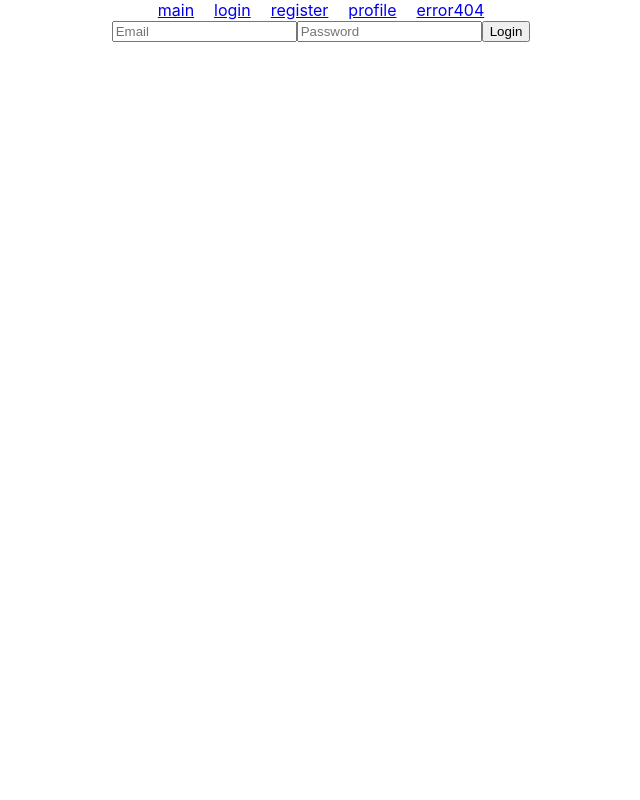
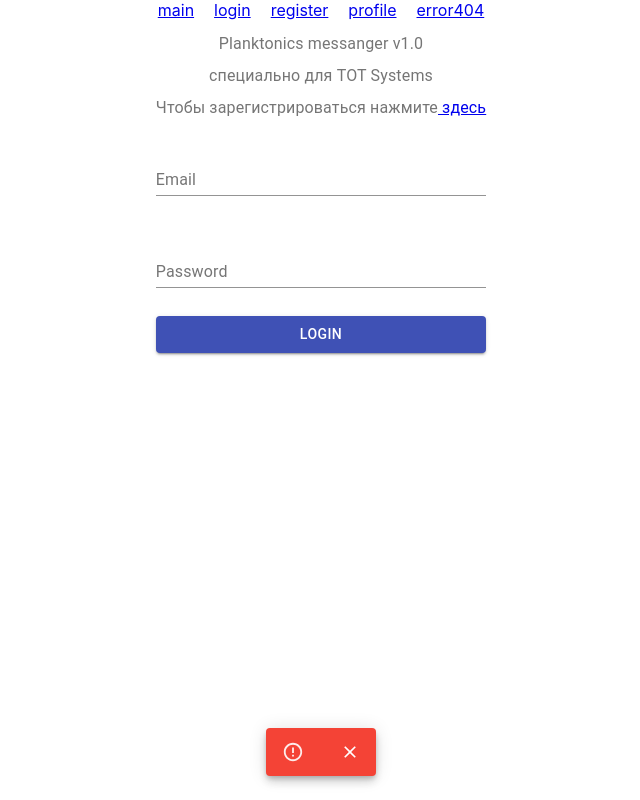
Before and after one commit to hj-abzal/TOT-Systems-network, a React (Create React App) app: page /#/login in a window 1280 px wide. Shown: the whole page, without its empty margins (319-959 px from the left). Built offline with nearby package versions, Linux system fonts and the light colour scheme.

Commit message:
add material ui for login and reg

```diff
--- a/package.json
+++ b/package.json
@@ -3,6 +3,9 @@
   "version": "0.1.0",
   "private": true,
   "dependencies": {
+    "@material-ui/core": "^4.12.3",
+    "@material-ui/icons": "^4.11.2",
+    "@material-ui/lab": "^4.0.0-alpha.60",
     "@testing-library/jest-dom": "^5.11.4",
     "@testing-library/react": "^11.1.0",
     "@testing-library/user-event": "^12.1.10",
--- /dev/null
+++ b/src/components/ErrorSnackbar/ErrorSnackbar.tsx
@@ -0,0 +1,33 @@
+import React from 'react'
+import Snackbar from '@material-ui/core/Snackbar'
+import MuiAlert, {AlertProps} from '@material-ui/lab/Alert'
+import {useDispatch, useSelector} from 'react-redux'
+import { AppStateType } from '../../App/store'
+import { setValidation } from '../../features/authorization/Login/loginReducer'
+
+function Alert(props: AlertProps) {
+    return <MuiAlert elevation={6} variant="filled" {...props} />
+}
+
+export function ErrorSnackbar() {
+    const error = useSelector<AppStateType, string | null>(state => state.login.validation);
+    const dispatch = useDispatch()
+
+    const handleClose = (event?: React.SyntheticEvent, reason?: string) => {
+        if (reason === 'clickaway') {
+            return
+        }
+        dispatch(setValidation(null));
+    }
+
+
+    const isOpen = error !== null;
+
+    return (
+        <Snackbar open={isOpen} autoHideDuration={6000} onClose={handleClose}>
+            <Alert onClose={handleClose} severity="error">
+                {error}
+            </Alert>
+        </Snackbar>
+    )
+}
--- a/src/components/routes/Routes.tsx
+++ b/src/components/routes/Routes.tsx
@@ -1,6 +1,7 @@
+import Container from "@material-ui/core/Container";
 import React from "react";
-import {Switch, Route} from "react-router-dom";
-import {PageType, pages} from "./Pages";
+import { Switch, Route } from "react-router-dom";
+import { PageType, pages } from "./Pages";
 
 const mappedRoutes = pages.map((p: PageType) => (
     <Route
@@ -14,9 +15,11 @@ const mappedRoutes = pages.map((p: PageType) => (
 const Routes = () => {
 
     return (
-        <Switch>
-            {mappedRoutes}
-        </Switch>
+        <Container fixed>
+            <Switch>
+                {mappedRoutes}
+            </Switch>
+        </Container>
     );
 };
 
--- a/src/features/Profile/Profile.tsx
+++ b/src/features/Profile/Profile.tsx
@@ -12,7 +12,7 @@ export const Profile = () => {
         return (
             <div>
                 <div>
-                    <img src="userPng" alt="" />
+                    <img style={{width: "150px"}} src={userPng} alt="" />
                 </div>
                 <div>
                     <b>{user.profileInfo.firstName + ' ' + user.profileInfo.lastName}</b>
--- /dev/null
+++ b/src/features/authorization/Login/Login.module.css
@@ -0,0 +1,7 @@
+.wrapper {
+  height: 100vh;
+}
+.errorStyle {
+  height: 20px;
+  color: red;
+}
--- a/src/features/authorization/Login/Login.tsx
+++ b/src/features/authorization/Login/Login.tsx
@@ -1,15 +1,20 @@
 import React from 'react';
 import { useFormik } from 'formik';
 import { useDispatch, useSelector } from 'react-redux';
-import { Redirect } from 'react-router-dom';
+import { NavLink, Redirect } from 'react-router-dom';
 import { AppStateType } from '../../../App/store';
 import { LogIn } from './loginReducer';
 import { PATH } from '../../../components/routes/Pages';
-
+import s from './Login.module.css'
+import { Grid, Button } from '@material-ui/core';
+import FormControl from '@material-ui/core/FormControl/FormControl';
+import FormLabel from '@material-ui/core/FormLabel/FormLabel';
+import FormGroup from '@material-ui/core/FormGroup/FormGroup';
+import TextField from '@material-ui/core/TextField/TextField';
+import { ErrorSnackbar } from '../../../components/ErrorSnackbar/ErrorSnackbar';
 
 export const Login = () => {
     const isLoggedIn = useSelector<AppStateType, boolean>(state => state.login.isLoggedIn)
-    const loginValidation = useSelector<AppStateType, string>(state => state.login.validation)
     const dispatch = useDispatch();
 
     type FormErrorType = {
@@ -46,29 +51,74 @@ export const Login = () => {
     if (isLoggedIn) {
         return <Redirect to={PATH.PROFILE} />
     }
-    return <div>
+    return <Grid container justify="center">
+        <ErrorSnackbar />
+        <Grid item xs={4}>
             <form onSubmit={formik.handleSubmit}>
-            <input
-                placeholder="Email"
+                <FormControl>
+                    <FormLabel>
+                        <p>Planktonics messanger v1.0 </p>
+                        <p>специально для TOT Systems</p>
+                        <p>Чтобы зарегистрироваться нажмите
+                            <NavLink to={PATH.REGISTER}> здесь</NavLink>
+                        </p>
+                    </FormLabel>
+                    <FormGroup>
+                        <TextField
+                            label="Email"
+                            margin="normal"
                             {...formik.getFieldProps('email')}
                         />
-            {formik.touched.email &&
-                formik.errors.email ? <div style={{ color: 'red' }}>{formik.errors.email}</div> : null}
-            <input
+
+                        {
+                            <div className={s.errorStyle}>
+                                {
+                                    formik.touched.email && formik.errors.email
+                                }
+                            </div>
+                        }
+                        <TextField
                             type="password"
-                placeholder="Password"
+                            label="Password"
+                            margin="normal"
                             {...formik.getFieldProps('password')}
 
                         />
-            {formik.touched.password &&
-                formik.errors.password ? <div style={{ color: 'red' }}>{formik.errors.password}</div> : null}
-
-            <button type={'submit'}>Login</button>
                         {
-                loginValidation && <div style={{ color: 'red' }}>
-                    {loginValidation}
+                            <div className={s.errorStyle}>
+                                {
+                                    formik.touched.password && formik.errors.password
+                                }
                             </div>
                         }
+                        <Button type={'submit'} variant={'contained'} color={'primary'}>Login</Button>
+                    </FormGroup>
+                </FormControl>
             </form>
-    </div>
+        </Grid>
+    </Grid>
 }
+
+
+
+// <input
+//                 placeholder="Email"
+//                 {...formik.getFieldProps('email')}
+//             />
+//             {formik.touched.email &&
+//                 formik.errors.email ? <div style={{ color: 'red' }}>{formik.errors.email}</div> : null}
+//             <input
+//                 type="password"
+//                 placeholder="Password"
+//                 {...formik.getFieldProps('password')}
+
+//             />
+//             {formik.touched.password &&
+//                 formik.errors.password ? <div style={{ color: 'red' }}>{formik.errors.password}</div> : null}
+
+//             <button type={'submit'}>Login</button>
+//             {
+//                 loginValidation && <div style={{ color: 'red' }}>
+//                     {loginValidation}
+//                 </div>
+//             }
--- a/src/features/authorization/Login/loginReducer.ts
+++ b/src/features/authorization/Login/loginReducer.ts
@@ -5,7 +5,7 @@ import { act } from 'react-dom/test-utils'
 const initialState = {
   isLoggedIn: false,
   loggedId: 0,
-  validation: '',
+  validation: '' as string | null,
 }
 
 export const loginReducer = (
@@ -48,7 +48,7 @@ export const setIsLoggedIn = (id: number, value: boolean) =>
 
 export const logOut = () => ({ type: loginReducerActions.LOG_OUT } as const)
 
-export const setValidation = (validation: string) =>
+export const setValidation = (validation: string | null) =>
   ({ type: loginReducerActions.SET_LOGIN_VALIDATION, validation } as const)
 //thunks
 
--- /dev/null
+++ b/src/features/authorization/Registration/Registration.module.css
@@ -0,0 +1,9 @@
+
+.errorStyle {
+  height: 20px;
+  color: red;
+}
+
+.textField{
+  width: 400px;
+}
--- a/src/features/authorization/Registration/Registration.tsx
+++ b/src/features/authorization/Registration/Registration.tsx
@@ -4,7 +4,12 @@ import { useDispatch, useSelector } from 'react-redux';
 import { Redirect } from 'react-router-dom';
 import { AppStateType } from '../../../App/store';
 import { addUser, RegisteredUserType } from './registReducer';
-
+import Grid from '@material-ui/core/Grid/Grid';
+import FormControl from '@material-ui/core/FormControl/FormControl';
+import FormGroup from '@material-ui/core/FormGroup/FormGroup';
+import Button from '@material-ui/core/Button/Button';
+import TextField from '@material-ui/core/TextField/TextField';
+import s from './Registration.module.css'
 
 export const Registration = (props: any) => {
     const registeredUsers = useSelector<AppStateType, RegisteredUserType[]>(state => state.registration.registeredUsers)
@@ -65,43 +70,122 @@ export const Registration = (props: any) => {
     if (editMode) {
         return <Redirect to={'/'} />
     }
-    return <div>
+    return <Grid container justify="center">
+        <Grid item xs={4}>
             <form onSubmit={formik.handleSubmit}>
-
-            <input
-                placeholder="Имя"
+                <FormControl>
+                    <FormGroup>
+                        <TextField
+                            className={s.textField}
+                            label="Имя"
+                            margin="normal"
                             {...formik.getFieldProps('firstName')}
                         />
-            {formik.touched.firstName &&
-                formik.errors.firstName ? <div style={{ color: 'red' }}>{formik.errors.firstName}</div> : null}
-            <input
-                placeholder="Фамилия"
+                        {
+                            <div className={s.errorStyle}>
+                                {
+                                    formik.touched.firstName && formik.errors.firstName
+                                }
+                            </div>
+                        }
+                        <TextField
+                            label="Фамилия"
+                            margin="normal"
                             {...formik.getFieldProps('lastName')}
                         />
-            {formik.touched.lastName &&
-                formik.errors.lastName ? <div style={{ color: 'red' }}>{formik.errors.lastName}</div> : null}
-
-            <input
-                placeholder="Эл.почта"
+                        {
+                            <div className={s.errorStyle}>
+                                {
+                                    formik.touched.lastName && formik.errors.lastName
+                                }
+                            </div>
+                        }
+                        <TextField
+                            label="Эл.почта"
+                            margin="normal"
                             {...formik.getFieldProps('email')}
                         />
-            {formik.touched.email &&
-                formik.errors.email ? <div style={{ color: 'red' }}>{formik.errors.email}</div> : null}
-            <input
-                type="password"
-                placeholder="пароль"
-                {...formik.getFieldProps('password')}
-            />
-            {formik.touched.password &&
-                formik.errors.password ? <div style={{ color: 'red' }}>{formik.errors.password}</div> : null}
-            <input
-                type="password"
-                placeholder="введите ещё раз пароль"
-                {...formik.getFieldProps('passwordCheck')}
-            />
-            {formik.touched.passwordCheck &&
-                formik.errors.passwordCheck ? <div style={{ color: 'red' }}>{formik.errors.passwordCheck}</div> : null}
-            <button type={'submit'}>Заригестрироваться</button>
-        </form>
+                        {
+                            <div className={s.errorStyle}>
+                                {
+                                    formik.touched.email && formik.errors.email
+                                }
                             </div>
                         }
+                        <TextField
+                            type="password"
+                            label="пароль"
+                            margin="normal"
+                            {...formik.getFieldProps('password')}
+
+                        />
+                        {
+                            <div className={s.errorStyle}>
+                                {
+                                    formik.touched.password && formik.errors.password
+                                }
+                            </div>
+                        }
+                        <TextField
+                            type="password"
+                            label="введите ещё раз пароль"
+                            margin="normal"
+                            {...formik.getFieldProps('passwordCheck')}
+
+                        />
+                        {
+                            <div className={s.errorStyle}>
+                                {
+                                    formik.touched.passwordCheck && formik.errors.passwordCheck
+                                }
+                            </div>
+                        }
+                        <Button type={'submit'} variant={'contained'} color={'primary'}>зарегистрироваться</Button>
+                    </FormGroup>
+                </FormControl>
+            </form>
+        </Grid>
+    </Grid>
+}
+
+
+
+// <div>
+//         <form onSubmit={formik.handleSubmit}>
+
+//             <input
+//                 placeholder="Имя"
+//                 {...formik.getFieldProps('firstName')}
+//             />
+//             {formik.touched.firstName &&
+//                 formik.errors.firstName ? <div style={{ color: 'red' }}>{formik.errors.firstName}</div> : null}
+//             <input
+//                 placeholder="Фамилия"
+//                 {...formik.getFieldProps('lastName')}
+//             />
+//             {formik.touched.lastName &&
+//                 formik.errors.lastName ? <div style={{ color: 'red' }}>{formik.errors.lastName}</div> : null}
+
+//             <input
+//                 placeholder="Эл.почта"
+//                 {...formik.getFieldProps('email')}
+//             />
+//             {formik.touched.email &&
+//                 formik.errors.email ? <div style={{ color: 'red' }}>{formik.errors.email}</div> : null}
+//             <input
+//                 type="password"
+//                 placeholder="пароль"
+//                 {...formik.getFieldProps('password')}
+//             />
+//             {formik.touched.password &&
+//                 formik.errors.password ? <div style={{ color: 'red' }}>{formik.errors.password}</div> : null}
+//             <input
+//                 type="password"
+//                 placeholder="введите ещё раз пароль"
+//                 {...formik.getFieldProps('passwordCheck')}
+//             />
+//             {formik.touched.passwordCheck &&
+//                 formik.errors.passwordCheck ? <div style={{ color: 'red' }}>{formik.errors.passwordCheck}</div> : null}
+//             <button type={'submit'}>Заригестрироваться</button>
+//         </form>
+//     </div>
--- a/src/index.css
+++ b/src/index.css
@@ -1,4 +1,7 @@
+
+
 body {
+  /* background: #1f304b; */
   margin: 0;
   font-family: -apple-system, BlinkMacSystemFont, 'Segoe UI', 'Roboto', 'Oxygen',
     'Ubuntu', 'Cantarell', 'Fira Sans', 'Droid Sans', 'Helvetica Neue',
@@ -11,3 +14,13 @@ code {
   font-family: source-code-pro, Menlo, Monaco, Consolas, 'Courier New',
     monospace;
 }
+
+.MuiIconButton-root {
+  padding: 8px !important;
+}
+::-webkit-scrollbar {
+  display: none;
+}
+::placeholder {
+  color: #f5f5f5;
+}
```
Also changed, not shown: 1 other file (tests, documents, lock files or other folders). Lines whose indentation alone changed are shown as unchanged.
